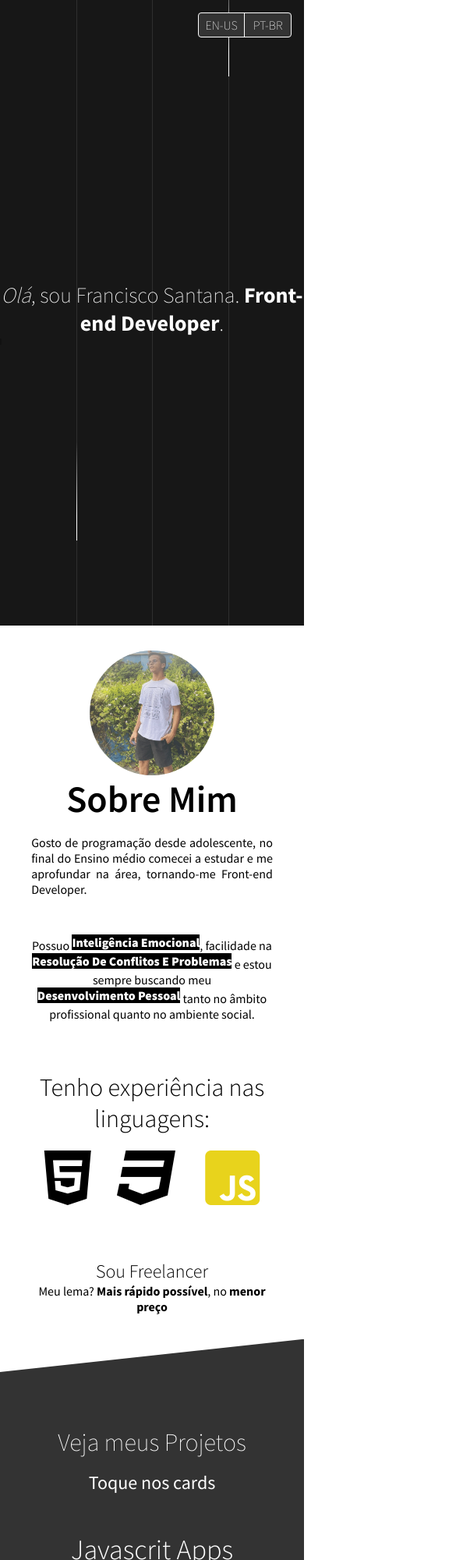
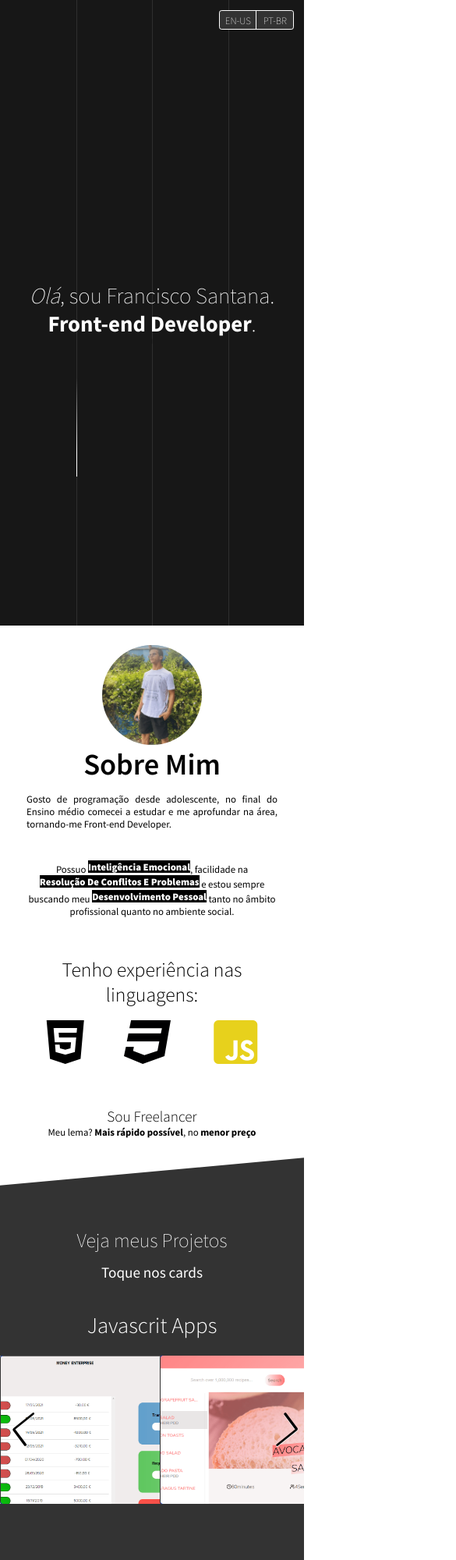
Before and after one commit to frans203/my_portfolio, a plain HTML site: page index.html in a window 390 px wide. Shown: the top 2000 px of the page at 78% size, 585 px wide, since content can reach past the window. Drawn offline with nearby package versions, Linux system fonts and the light colour scheme.

Commit message:
second commit

```diff
--- a/index.html
+++ b/index.html
@@ -84,6 +84,7 @@
         </div>
 
         <h3 class="section-3-h3">Javascrit Apps</h3>
+        <p class="loading loading-1">Carregando...</p>
         <div class="section-3-slide section-3-js-pjs swiper-container">
           <i class="swipe-button swiper-button-prev"></i>
           <i class="swipe-button swiper-button-next"></i>
@@ -172,6 +173,7 @@
         </div>
 
         <h3 class="section-3-h3">Websites</h3>
+        <p class="loading loading-2">Carregando...</p>
         <div class="section-3-slide section-3-pj-ws swiper-container">
           <i class="swipe-button swiper-button-prev"></i>
           <i class="swipe-button swiper-button-next"></i>
--- a/script.js
+++ b/script.js
@@ -32,9 +32,9 @@ window.addEventListener("resize", () => {
       item.params.slidesPerGroup = 1;
       item.params.slidesPerView = 1;
     }
+  } else {
+    location.reload();
   }
-  // document.querySelector(".section-1").scrollIntoView();
-  // location.reload();
 });
 
 // SECTION 2
@@ -56,7 +56,6 @@ setInterval(function () {
 
 function changeLanguageHTML(lang) {
   location.hash = lang;
-  document.querySelector(".section-1").scrollIntoView();
   location.reload();
 }
 
@@ -78,6 +77,7 @@ const language = {
     section_2_free_h3:
       "Meu lema? <b>Mais rápido possível</b>, no <b>menor preço</b>",
     sectionThreeHeading: `Veja meus Projetos`,
+    loadingParagraph: "Carregando...",
     mobile_paragraph: "Toque nos cards",
     projectLink: "Ir para o Projeto",
     js_project_1: `Um simples app em javascript de conta bancária. (Use para
@@ -112,6 +112,7 @@ const language = {
     section_2_free_h3:
       "My motto? <b>As fast as Possible</b>, at <b>the lowest Price</b>",
     sectionThreeHeading: `See my Projects`,
+    loadingParagraph: `Loading...`,
     mobile_paragraph: "Touch on the cards",
     projectLink: "Go to the Project",
     js_project_txt: [
@@ -166,6 +167,7 @@ function changeLangText(lang) {
 
   document.querySelector(".mobile-paragraph").innerHTML =
     language[lang].mobile_paragraph;
+  projectTexts(".loading", language[lang].loadingParagraph);
   projectTexts(".js-des-1", language[lang].js_project_1);
   projectTexts(".js-des-2", language[lang].js_project_2);
   projectTexts(".js-des-3", language[lang].js_project_3);
@@ -194,24 +196,43 @@ function projectTexts(element, search) {
 }
 
 // LAZY PROJECT IMAGES
-window.addEventListener("scroll", () => {
-  const projectImgs = document.querySelectorAll(".project-img");
-  console.log(projectImgs);
-  const imgObs = (entries, observer) => {
-    const [entry] = entries;
-    if (!entry.isIntersecting) return;
-    entry.target.src = entry.target.dataset.src;
-    entry.target.addEventListener("load", (e) => {
-      entry.target.parentElement.classList.remove("blur");
+// const projectImgs = document.querySelectorAll(".project-img");
+// console.log(projectImgs);
+// const imgObs = (entries, observer) => {
+//   const [entry] = entries;
+//   if (!entry.isIntersecting) return;
+//   entry.target.src = entry.target.dataset.src;
+//   entry.target.addEventListener("load", (e) => {
+//     entry.target.parentElement.classList.remove("blur");
+//   });
+//   observer.unobserve(entry.target);
+// };
+
+// const imgObserver = new IntersectionObserver(imgObs, {
+//   root: null,
+//   threshold: 0.2,
+//   rootMargin: "-100px",
+// });
+
+// projectImgs.forEach((img) => imgObserver.observe(img));
+
+////JS APPS
+const jsApps = document.querySelector(".section-3-js-pjs");
+const websites = document.querySelector(".section-3-pj-ws");
+function loadImgAs(imgsContainer, loadingClass) {
+  window.addEventListener("scroll", () => {
+    const imgs = imgsContainer.querySelectorAll("img");
+    if (window.pageYOffset + window.innerHeight >= imgsContainer.offsetTop) {
+      imgs.forEach((img) => {
+        img.src = img.dataset.src;
+        img.parentElement.classList.remove("blur");
+      });
+    }
+    imgs[2].addEventListener("load", (e) => {
+      document.querySelector(loadingClass).style.opacity = "0";
     });
-    observer.unobserve(entry.target);
-  };
+  });
+}
 
-  const imgObserver = new IntersectionObserver(imgObs, {
-    root: null,
-    threshold: 0.2,
-    rootMargin: "-100px",
-  });
-
-  projectImgs.forEach((img) => imgObserver.observe(img));
-});
+loadImgAs(jsApps, ".loading-1");
+loadImgAs(websites, ".loading-2");
--- a/style.css
+++ b/style.css
@@ -142,9 +142,11 @@ body {
     top: 110%;
   }
 }
-
+.section-1-heading {
+  text-align: center;
+}
 .section-1-heading h1 {
-  font-size: 4rem;
+  font-size: 6rem;
   color: #fff;
   font-weight: 200;
 }
@@ -311,6 +313,10 @@ body {
   color: #fff;
   opacity: 0;
   visibility: hidden;
+}
+.loading {
+  font-size: 2.5rem;
+  color: #ccc;
 }
 .section-3-h3 {
   font-size: 6rem;
@@ -625,7 +631,7 @@ body {
 
 @media (max-width: 800px) {
   .section-1-heading h1 {
-    font-size: 3.5rem;
+    font-size: 6rem;
     text-align: center;
   }
   .section-2-text {
@@ -642,6 +648,9 @@ body {
   }
 }
 @media (max-width: 600px) {
+  .section-1-heading h1 {
+    font-size: 4.5rem;
+  }
   .project {
     width: 40rem;
   }
@@ -656,6 +665,9 @@ body {
 @media (max-width: 500px) {
   html {
     font-size: 50%;
+  }
+  .section-1-heading h1 {
+    font-size: 4.5rem;
   }
 
   .section-2-img-wrapper {
@@ -689,3 +701,9 @@ body {
     text-align: center;
   }
 }
+
+@media (max-width: 400px) {
+  html {
+    font-size: 40%;
+  }
+}
```
